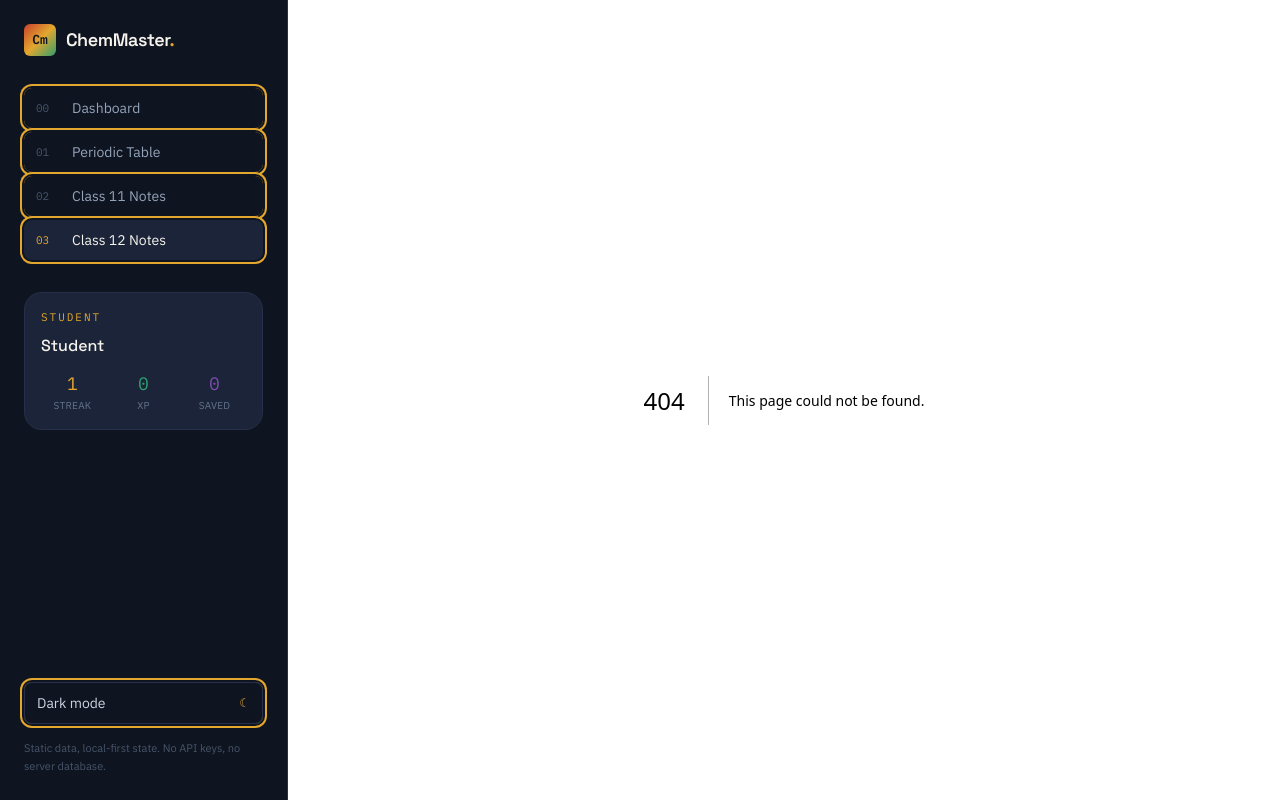
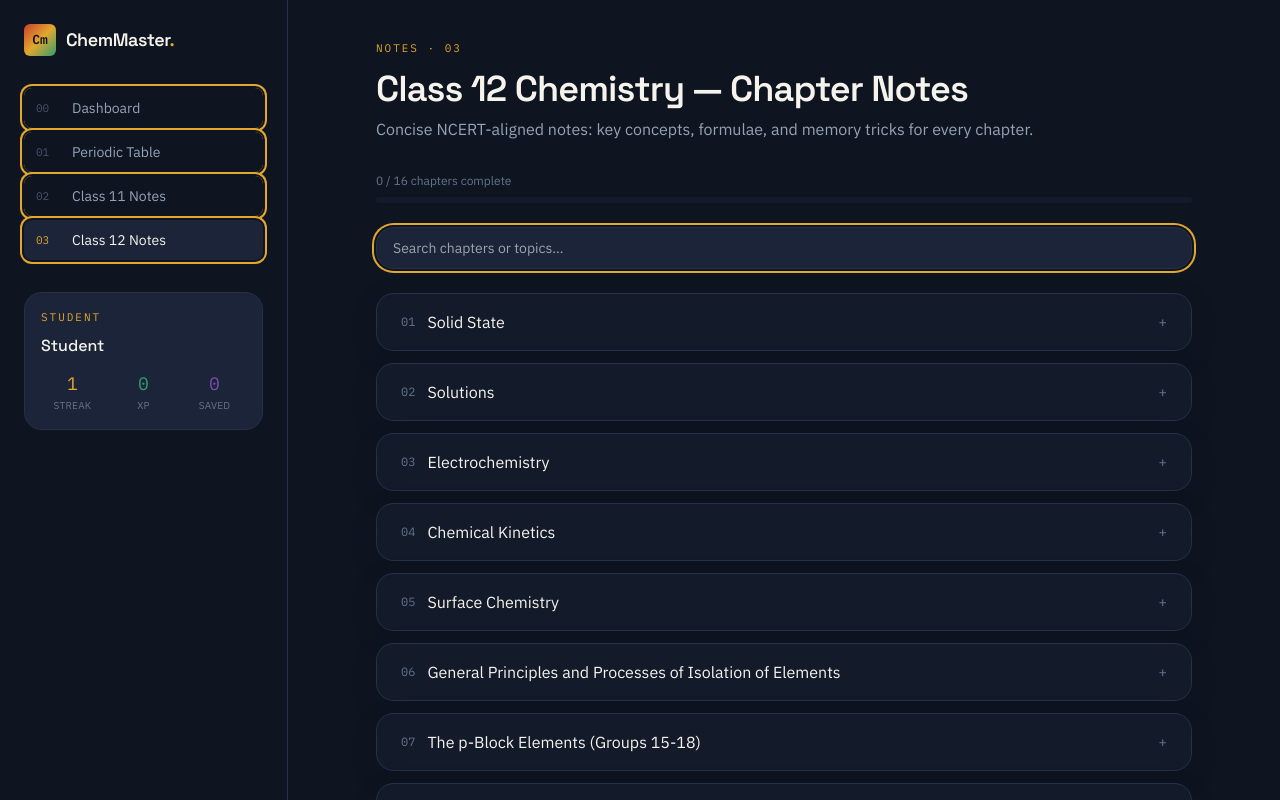
Before and after one commit to Krishgarg2708/ChemMaster-AI, a Next.js app: page /notes/class-12 in a window 1280 px wide. Before the commit this address had no page. Shown: the top 800 px of the page. Built offline with nearby package versions, Linux system fonts and the light colour scheme.

Commit message:
Add files via upload

```diff
--- /dev/null
+++ b/app/notes/class-12/page.js
@@ -0,0 +1,7 @@
+import NotesView from "@/components/NotesView";
+
+export const metadata = { title: "Class 12 Notes — ChemMaster AI" };
+
+export default function Class12NotesPage() {
+  return <NotesView classLevel="Class 12" eyebrow="Notes · 03" />;
+}
```
